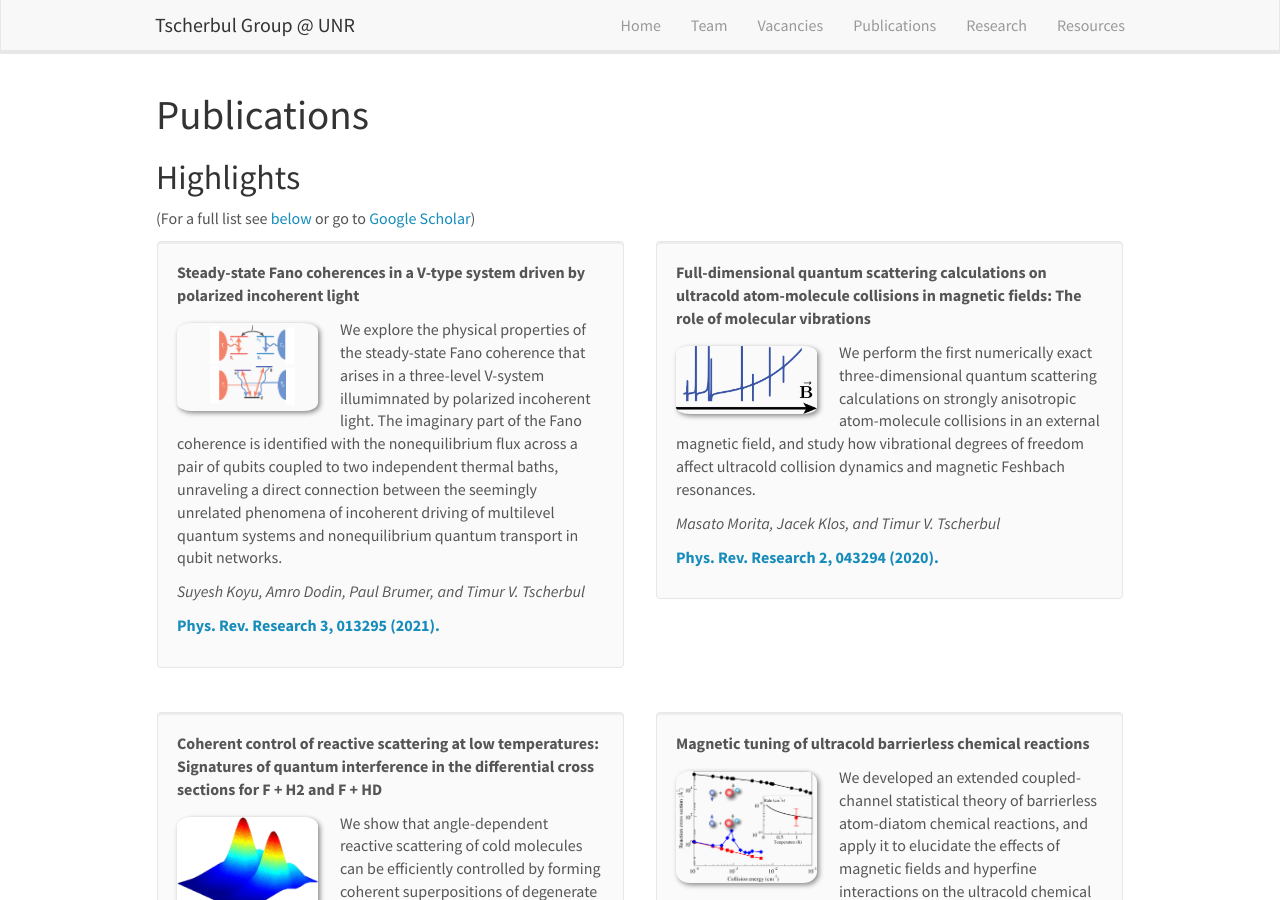
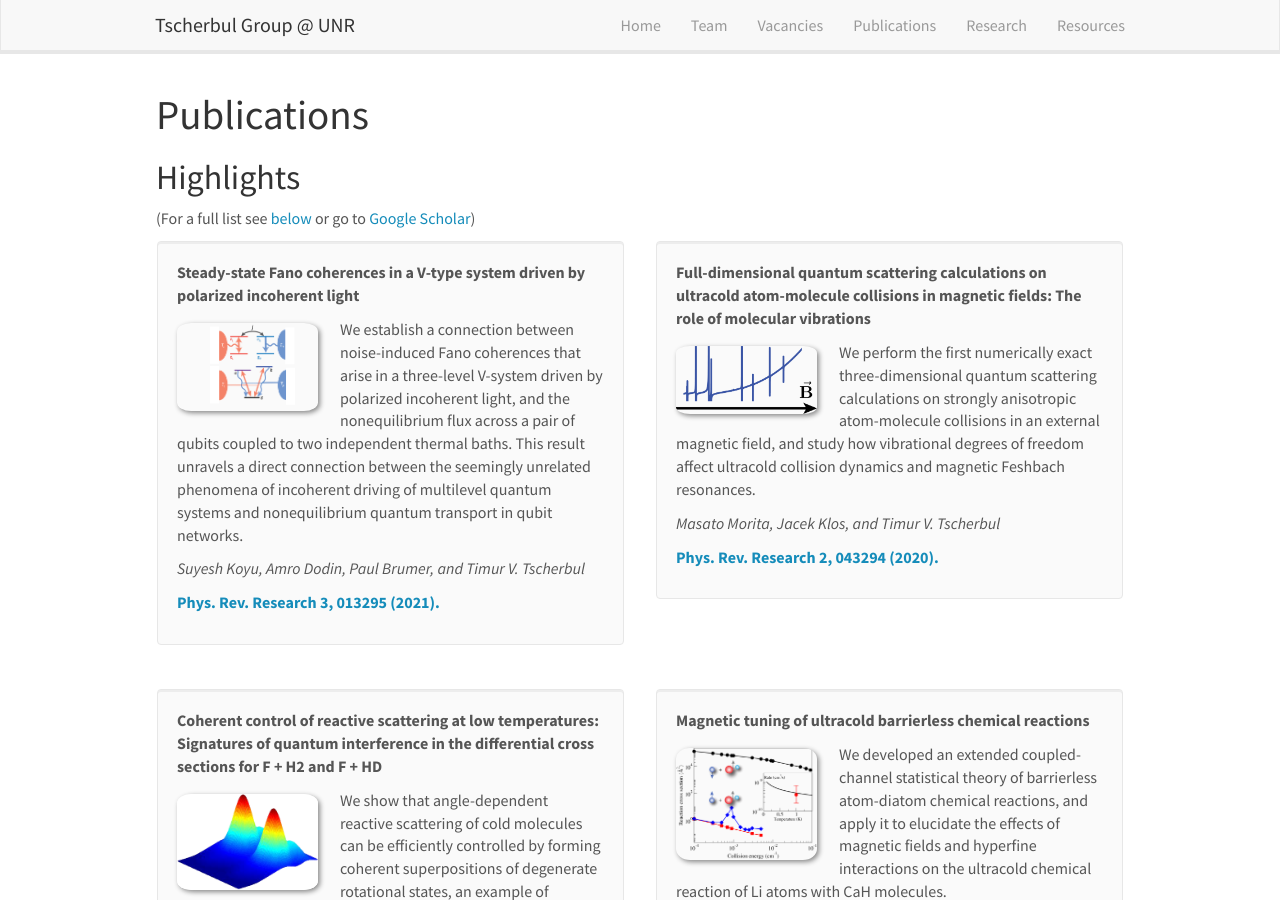
Before and after one commit to tscherbul/tscherbul.github.io, a Jekyll site: the page built from _pages/publications.md, in a window 1280 px wide and 900 px high. Built offline with Jekyll 4.4.1, drawn with Linux system fonts in a browser that asks for light colours; nearby versions of some CDN libraries.

Commit message:
Update publist.yml

```diff
--- a/_data/publist.yml
+++ b/_data/publist.yml
@@ -1,6 +1,6 @@
 - title: "Steady-state Fano coherences in a V-type system driven by polarized incoherent light"
   image: 2021-PRR-Vsystem.png
-  description: We explore the physical properties of the steady-state Fano coherence that arises in a three-level V-system illumimnated by polarized incoherent light. The imaginary part of the Fano coherence is identified with the nonequilibrium flux across a pair of qubits coupled to two independent thermal baths, unraveling a direct connection between the seemingly unrelated phenomena of incoherent driving of multilevel quantum systems and nonequilibrium quantum transport in qubit networks.
+  description: We establish a connection between noise-induced Fano coherences that arise in a three-level V-system driven by polarized incoherent light, and the nonequilibrium flux across a pair of qubits coupled to two independent thermal baths. This result unravels a direct connection between the seemingly unrelated phenomena of incoherent driving of multilevel quantum systems and nonequilibrium quantum transport in qubit networks.
   authors: Suyesh Koyu, Amro Dodin, Paul Brumer, and Timur V. Tscherbul
   link:
     url: https://journals.aps.org/prresearch/abstract/10.1103/PhysRevResearch.3.013295
```
